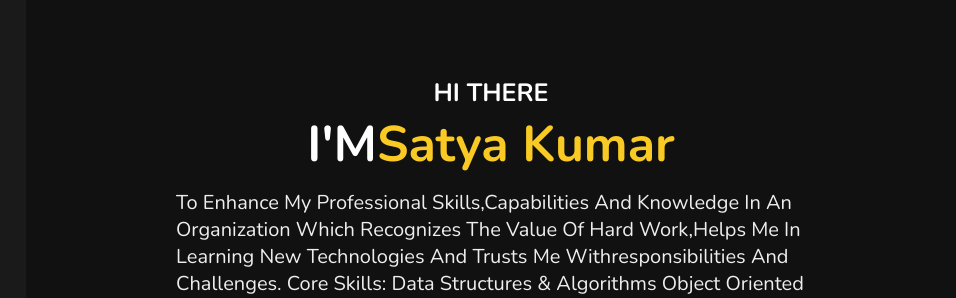
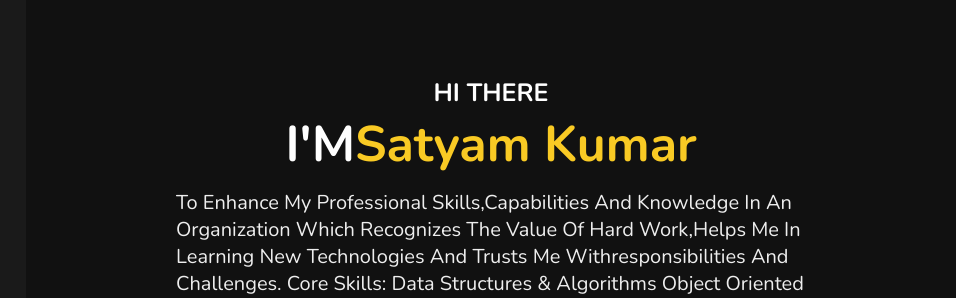
Before and after one commit to Satyamkarn8348/Final-Year-Project, a plain HTML site: page index.html in a window 1280 px wide. Shown: the part 151-449 px from the top of the page, 324-1280 px from the left. Drawn offline with nearby package versions, Linux system fonts and the light colour scheme; files whose address does not match are found by name.

Commit message:
reverted

```diff
--- a/index.html
+++ b/index.html
@@ -39,7 +39,7 @@
    <!--home section starts-->
    <section class="home" id="home">
    	  <h3>HI THERE</h3>
-   	  <h1>I'M<span>Satya Kumar</span></h1>
+   	  <h1>I'M<span>Satyam Kumar</span></h1>
    	  <p>To enhance my professional skills,capabilities and knowledge in an organization which
    	      recognizes the value of hard work,helps me in learning new technologies and trusts me withresponsibilities and challenges.
 
```
